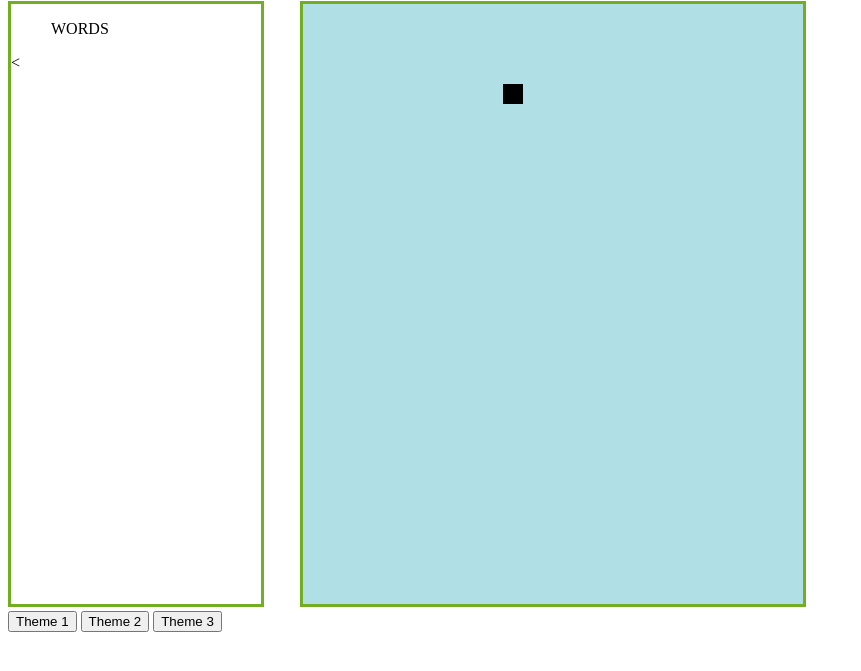
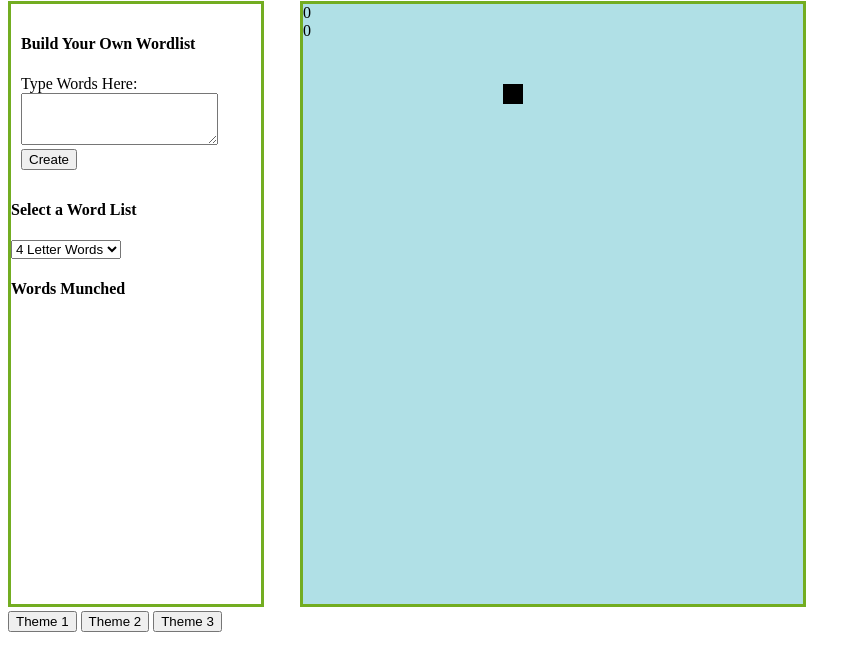
Before and after one commit to asherscott/Word-Muncher, a plain HTML site: page index.html in a window 1280 px wide. Shown: the part 59-730 px from the top of the page, without its empty margins (0-861 px from the left). Drawn offline with Linux system fonts and the light colour scheme.

Commit message:
added scoreboard, dropdowns, worspeller

```diff
--- a/index.html
+++ b/index.html
@@ -7,14 +7,28 @@
     </head>
     <body>
     <h1>WORD MUNCHER</h1>
-        <div id = "wordlist">
-            <div>
-                <ul>WORDS</ul>
+    <div id = "wordlist">
+            <form id="new-words">
+                <h4>Build Your Own Wordlist</h4>
+                <label for="new-wordList">Type Words Here: </label>
+                <textarea name="new-wordList" id="new-words"></textarea>
+                <input type="submit" value="Create" />
+              </form>
+        <label for="select-wordlist" class = "dropdown"><h4>Select a Word List</h4></label>
+            <select id="list-dropdown" name="select-wordlist">
+                <option value="4letters">4 Letter Words</option>
+                <option value="5letters">5 Letter Words</option>
+                <option value="6letters">6 Letter Words</option>
+             </select>
+            <div id = "wordspeller">
+                <h4>Words Munched</h4>
+                <ul></ul>
             </div>
-            <
         </div>
         <div id ="gamespace">
             <div id="snake"></div>
+            <div id = "scoreboard">0</div>
+            <div id = "timer"><span>0</div>
         </div>
         <div id = "buttons">
             <button class = "button" id = "theme1">Theme 1</button>
--- a/style.css
+++ b/style.css
@@ -33,3 +33,16 @@ position:absolute;
 body {
     align-items:center;
 }
+
+#new-words{
+    padding: 10px;
+}
+
+#select-wordlist{
+    padding: 10px;
+}
+
+#worspeller{
+    padding:20px;
+    color:darkslateblue;
+}
```
